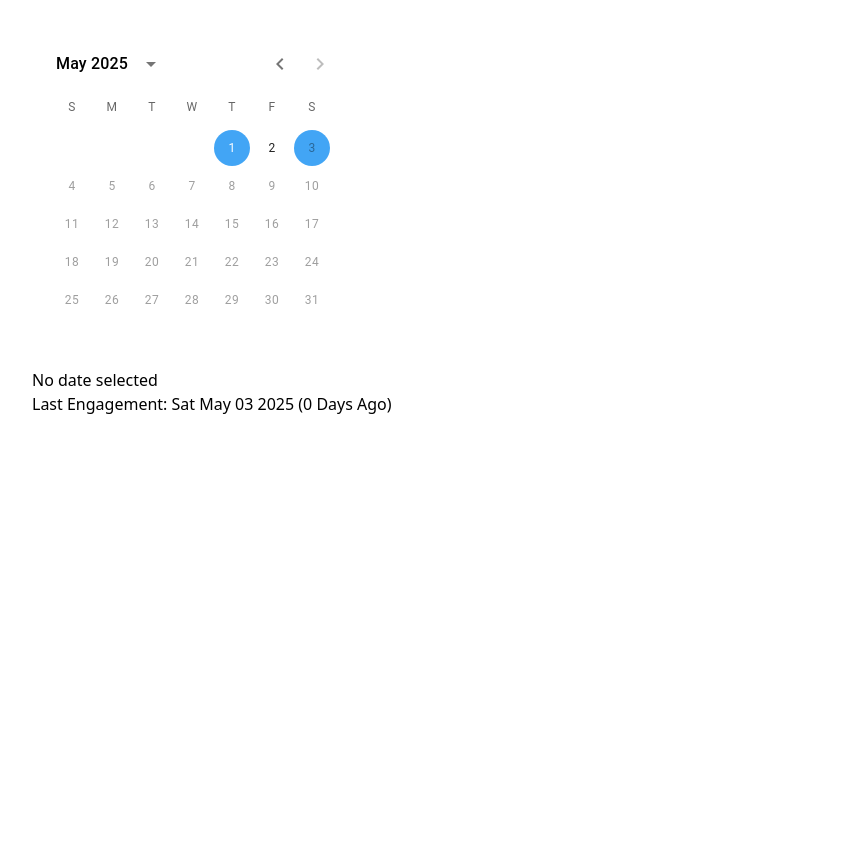
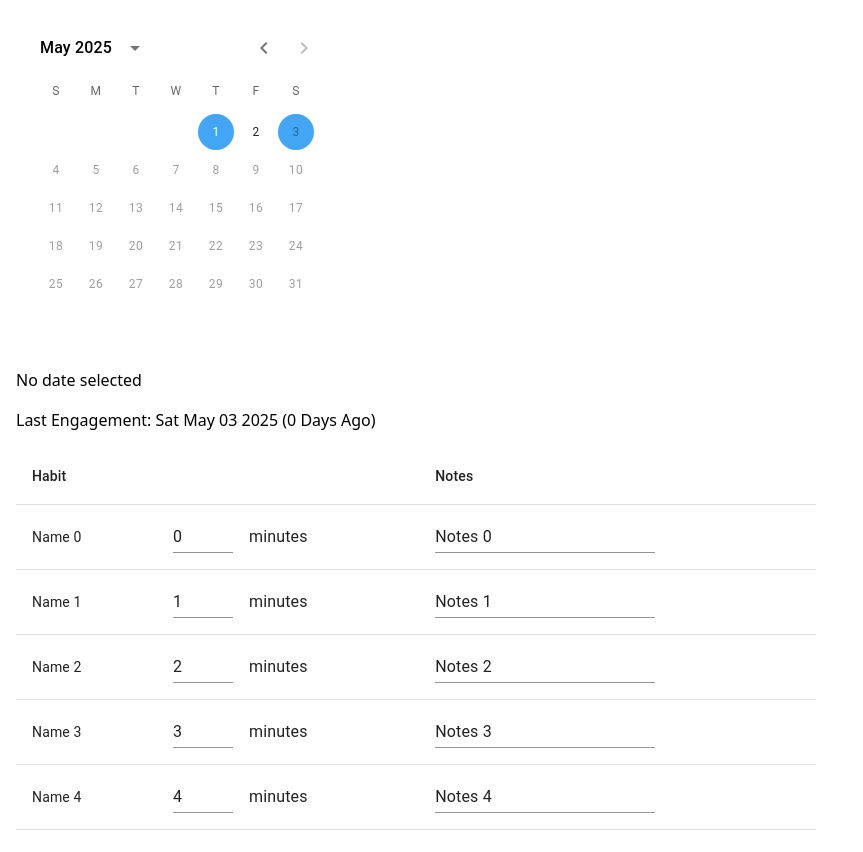
Before and after one commit to kyanbarker/SobrietyTracker, a React (Create React App) app: page / in a window 1280 px wide. Shown: the top 852 px of the page, without its empty margins (0-863 px from the left). Before the commit the page ends 800 px from the top, so only its background shows below. Built offline with nearby package versions, Linux system fonts and the light colour scheme.

Commit message:
Added table and simplified calendar

```diff
--- a/package.json
+++ b/package.json
@@ -5,6 +5,7 @@
   "dependencies": {
     "@emotion/react": "^11.14.0",
     "@emotion/styled": "^11.14.0",
+    "@mui/icons-material": "^7.1.0",
     "@mui/material": "^7.1.0",
     "@mui/x-date-pickers": "^8.3.0",
     "@testing-library/dom": "^10.4.0",
--- a/src/App.tsx
+++ b/src/App.tsx
@@ -1,5 +1,7 @@
+import { Box } from "@mui/material";
 import { differenceInDays, max } from "date-fns";
 import { useState } from "react";
+import EditableTable from "./components/EditableTable";
 import HighlightedDateCalendar from "./components/HighlightedDateCalendar";
 
 function App() {
@@ -12,28 +14,27 @@ function App() {
     new Date(2025, 3, 18),
     new Date(2025, 3, 20),
   ];
-  const habits = ["Excercise", "Meditation", "Reading", "Drinking"]
+  const habits = [
+    "Excercise (minutes)",
+    "Meditation (minutes)",
+    "Reading (minutes)",
+    "# Drinks",
+  ];
   const lastEngagement = max(engagements);
   const numDaysSinceLastEngagement = differenceInDays(
     new Date(),
     lastEngagement
   );
 
-  // Handler for clicks outside the calendar
-  const handleOutsideClick = () => {
-    setSelectedDate(null);
-  };
-
   return (
-    <div className="p-8">
+    <Box sx={{ display: "flex", flexDirection: "column", gap: 2, padding: 2 }}>
       <HighlightedDateCalendar
         highlightedDates={engagements}
-        defaultValue={new Date()}
         value={selectedDate}
         onChange={(value) => setSelectedDate(value)}
         minDate={new Date(2000, 0, 15)}
         maxDate={new Date()}
-        onOutsideClick={handleOutsideClick}
+        onOutsideClick={() => setSelectedDate(null)}
         views={["year", "month", "day"]}
         disableHighlightToday={true}
         disableFuture={true}
@@ -43,7 +44,10 @@ function App() {
         Last Engagement: {lastEngagement.toDateString()} (
         {numDaysSinceLastEngagement} Days Ago)
       </h2>
-    </div>
+      <Box sx={{ height: "400px", width: "800px", overflow: "auto" }}>
+        <EditableTable />
+      </Box>
+    </Box>
   );
 }
 
--- /dev/null
+++ b/src/components/EditableTable.tsx
@@ -0,0 +1,85 @@
+import {
+  Table,
+  TableBody,
+  TableCell,
+  TableContainer,
+  TableHead,
+  TableRow,
+  TextField,
+} from "@mui/material";
+import Typography from "@mui/material/Typography";
+import React, { useState } from "react";
+
+interface Row {
+  index: number;
+  name: string;
+  value: string;
+  notes: string;
+}
+
+const initialRows: Row[] = Array.from(
+  { length: 20 },
+  (_, index) =>
+    ({
+      index: index,
+      name: `Name ${index}`,
+      value: `${index}`,
+      notes: `Notes ${index}`,
+    } as Row)
+);
+
+const EditableTable: React.FC = () => {
+  const [rows, setRows] = useState<Row[]>(initialRows);
+
+  const handleCellEdit = (index: number, field: keyof Row, value: string) => {
+    setRows((prevRows) =>
+      prevRows.map((row) =>
+        row.index === index ? { ...row, [field]: value } : row
+      )
+    );
+  };
+
+  return (
+    <TableContainer>
+      <Table stickyHeader>
+        <TableHead>
+          <TableRow>
+            <TableCell>Habit</TableCell>
+            <TableCell></TableCell>
+            <TableCell>Notes</TableCell>
+          </TableRow>
+        </TableHead>
+        <TableBody>
+          {rows.map((row) => (
+            <TableRow key={row.index}>
+              <TableCell>{row.name}</TableCell>
+              <TableCell sx={{ display: "flex", alignItems: "center", gap: 2 }}>
+                <TextField
+                  variant="standard"
+                  type="number"
+                  value={row.value}
+                  onChange={(e) =>
+                    handleCellEdit(row.index, "value", e.target.value)
+                  }
+                  sx={{ width: "60px" }}
+                />
+                <Typography>minutes</Typography>
+              </TableCell>
+              <TableCell>
+                <TextField
+                  variant="standard"
+                  value={row.notes}
+                  onChange={(e) =>
+                    handleCellEdit(row.index, "notes", e.target.value)
+                  }
+                />
+              </TableCell>
+            </TableRow>
+          ))}
+        </TableBody>
+      </Table>
+    </TableContainer>
+  );
+};
+
+export default EditableTable;
--- a/src/components/HighlightedDateCalendar.tsx
+++ b/src/components/HighlightedDateCalendar.tsx
@@ -1,105 +1,84 @@
+import { Box } from "@mui/material";
+import Badge from "@mui/material/Badge";
+import { blue } from "@mui/material/colors";
+import { AdapterDateFns } from "@mui/x-date-pickers/AdapterDateFns";
 import { DateCalendar } from "@mui/x-date-pickers/DateCalendar";
+import { LocalizationProvider } from "@mui/x-date-pickers/LocalizationProvider";
 import { PickersDay } from "@mui/x-date-pickers/PickersDay";
-import { LocalizationProvider } from "@mui/x-date-pickers/LocalizationProvider";
-import { AdapterDateFns } from "@mui/x-date-pickers/AdapterDateFns";
-import Badge from "@mui/material/Badge";
 import { isSameDay } from "date-fns";
 import { useEffect, useRef } from "react";
 
-// Define the props for our component without generic type parameters
 interface HighlightedDateCalendarProps
   extends Omit<React.ComponentProps<typeof DateCalendar>, "slots"> {
   highlightedDates: Date[];
-  slots?: Omit<React.ComponentProps<typeof DateCalendar>["slots"], "day"> & {
-    day?: React.ComponentType<React.ComponentProps<typeof PickersDay>>;
-  };
   onOutsideClick?: () => void;
 }
 
 const HighlightedDateCalendar: React.FC<HighlightedDateCalendarProps> = ({
   highlightedDates,
-  slots: userSlots,
   onOutsideClick,
-  ...otherProps
+  ...props
 }) => {
-  // Create a reference to track the calendar element
-  const calendarRef = useRef<HTMLDivElement>(null);
+  const containerRef = useRef<HTMLDivElement>(null);
 
   // Add click outside detection
   useEffect(() => {
-    const handleClickOutside = (event: MouseEvent) => {
-      if (
-        calendarRef.current &&
-        !calendarRef.current.contains(event.target as Node)
-      ) {
+    const handleClick = (event: MouseEvent) => {
+      const isClickOutside =
+        containerRef.current &&
+        !containerRef.current.contains(event.target as Node);
+
+      if (isClickOutside) {
         onOutsideClick?.();
       }
     };
-
-    // Add event listener
-    document.addEventListener("mousedown", handleClickOutside);
-
-    // Clean up
+    document.addEventListener("mousedown", handleClick);
     return () => {
-      document.removeEventListener("mousedown", handleClickOutside);
+      document.removeEventListener("mousedown", handleClick);
     };
   }, [onOutsideClick]);
 
-  // Get the user's custom day component or fall back to PickersDay
-  const UserDayComponent = userSlots?.day || PickersDay;
+  const HighlightedDay = (
+    pickersDayProps: React.ComponentProps<typeof PickersDay>
+  ) => {
+    const { day, outsideCurrentMonth, ...other } = pickersDayProps;
 
-  // Create a day component that adds highlighting
-  const HighlightedDay = (props: React.ComponentProps<typeof PickersDay>) => {
-    const { day, outsideCurrentMonth, ...other } = props;
-
-    // Check if the current day should be highlighted
-    const isHighlighted =
+    const shouldHighlight =
       !outsideCurrentMonth &&
       highlightedDates.some((date) => isSameDay(date, day));
 
-    // If highlighted, wrap in Badge, otherwise just render the day component
-    return isHighlighted ? (
-      <Badge
-        key={day.toString()}
-        overlap="circular"
-        // badgeContent="1"
-        color="primary"
-      >
-        <UserDayComponent
+    return shouldHighlight ? (
+      <Badge key={day.toString()}>
+        <PickersDay
           day={day}
           outsideCurrentMonth={outsideCurrentMonth}
           {...other}
           sx={{
-            ...(isHighlighted
-              ? {
-                  backgroundColor: "primary.light",
-                  color: "primary.contrastText",
-                  "&:hover": {
-                    backgroundColor: "primary.main",
-                  },
-                }
-              : {}),
-            ...(props.sx || {}),
+            backgroundColor: blue[400],
+            color: "white",
+            "&:hover": {
+              backgroundColor: blue[400], // Override the default hover effect
+            },
+            ...(pickersDayProps.sx || {}),
           }}
         />
       </Badge>
     ) : (
-      <UserDayComponent {...props} />
+      <PickersDay {...pickersDayProps} />
     );
   };
 
   return (
-    <div ref={calendarRef} className="w-min">
+    <Box ref={containerRef} sx={{ width: "min-content" }}>
       <LocalizationProvider dateAdapter={AdapterDateFns}>
         <DateCalendar
-          {...otherProps}
+          {...props}
           slots={{
-            ...(userSlots || {}),
             day: HighlightedDay,
           }}
         />
       </LocalizationProvider>
-    </div>
+    </Box>
   );
 };
 
```
Also changed, not shown: 1 other file (tests, documents, lock files or other folders).
